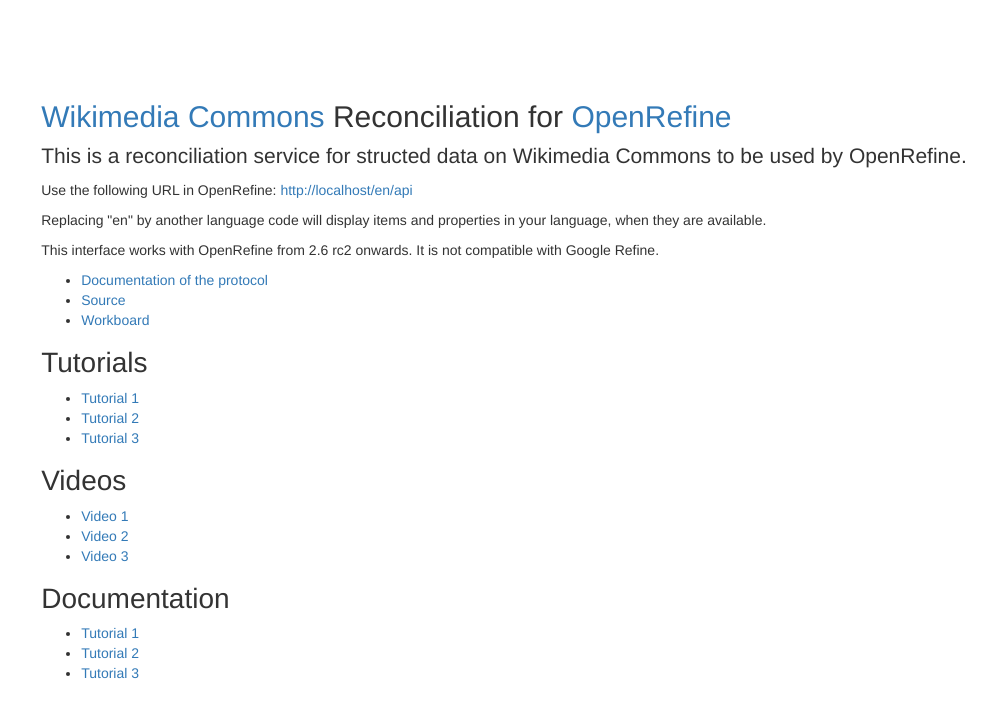
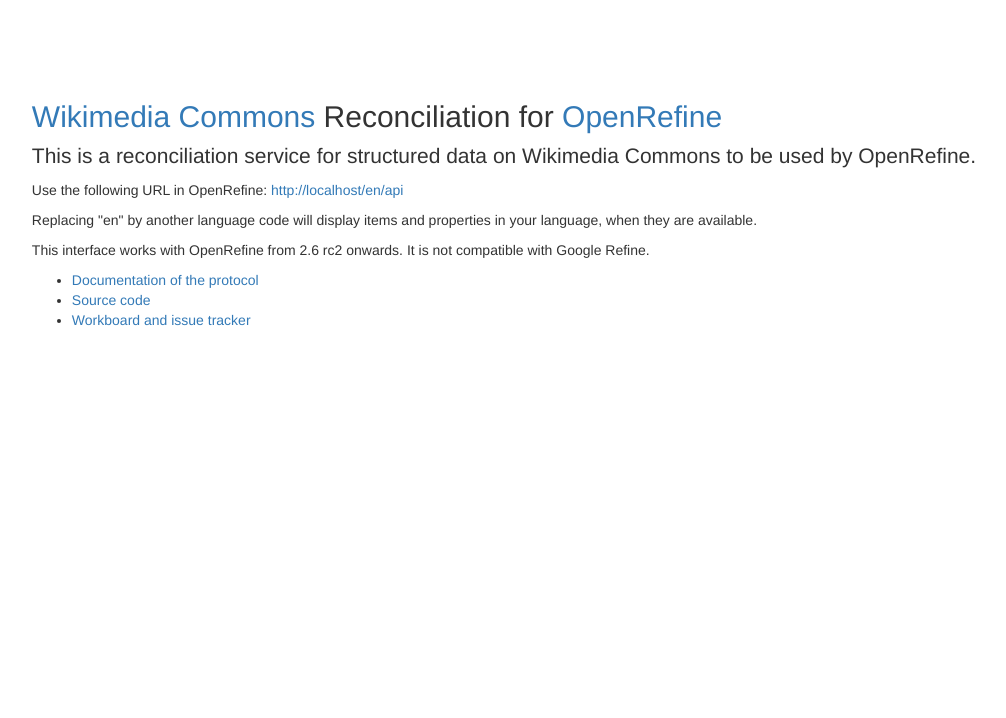
Before and after one commit to wikimedia/labs-tools-commons-recon-service, a Flask app: page / in a window 1280 px wide. Shown: the top 718 px of the page, without its empty margins (136-1142 px from the left). Run offline with Flask 2, Linux system fonts and the light colour scheme; some libraries are stand-ins or nearby versions.

Commit message:
update to splash page
Change-Id: I62bdd0c7964eba209f5a3a0a9870de0237d664dc

```diff
--- a/service/templates/main/home.html
+++ b/service/templates/main/home.html
@@ -7,37 +7,16 @@
                 Reconciliation for
                 <a href="http://openrefine.org/">OpenRefine</a>
             </h1>
-            <p class="baseline-text">This is a reconciliation service for structed data on Wikimedia Commons to be used by OpenRefine.</p>
+            <p class="baseline-text">This is a reconciliation service for structured data on Wikimedia Commons to be used by OpenRefine.</p>
             <p>Use the following URL in OpenRefine: <a href="{{host}}"> {{host}} </a></p>
             <p>Replacing "en" by another language code will display items and properties in your language, when they are available.</p>
 
             <p>This interface works with OpenRefine from 2.6 rc2 onwards. It is not compatible with Google Refine.</p>
 
             <ul>
-                <li><a href="#">Documentation of the protocol</a></li>
-                <li><a href="#">Source</a></li>
-                <li><a href="#">Workboard</a></li>
-            </ul>
-
-            <h3>Tutorials</h3>
-            <ul>
-                <li><a href="#">Tutorial 1</a></li>
-                <li><a href="#">Tutorial 2</a></li>
-                <li><a href="#">Tutorial 3</a></li>
-            </ul>
-
-            <h3>Videos</h3>
-            <ul>
-                <li><a href="#">Video 1</a></li>
-                <li><a href="#">Video 2</a></li>
-                <li><a href="#">Video 3</a></li>
-            </ul>
-
-            <h3>Documentation</h3>
-            <ul>
-                <li><a href="#">Tutorial 1</a></li>
-                <li><a href="#">Tutorial 2</a></li>
-                <li><a href="#">Tutorial 3</a></li>
+                <li><a href="https://reconciliation-api.github.io/specs/latest/">Documentation of the protocol</a></li>
+                <li><a href="https://gerrit.wikimedia.org/r/admin/repos/labs/tools/commons-recon-service">Source code</a></li>
+                <li><a href="https://phabricator.wikimedia.org/tag/reconciliation/">Workboard and issue tracker</a></li>
             </ul>
         </div>
     </div>
```
